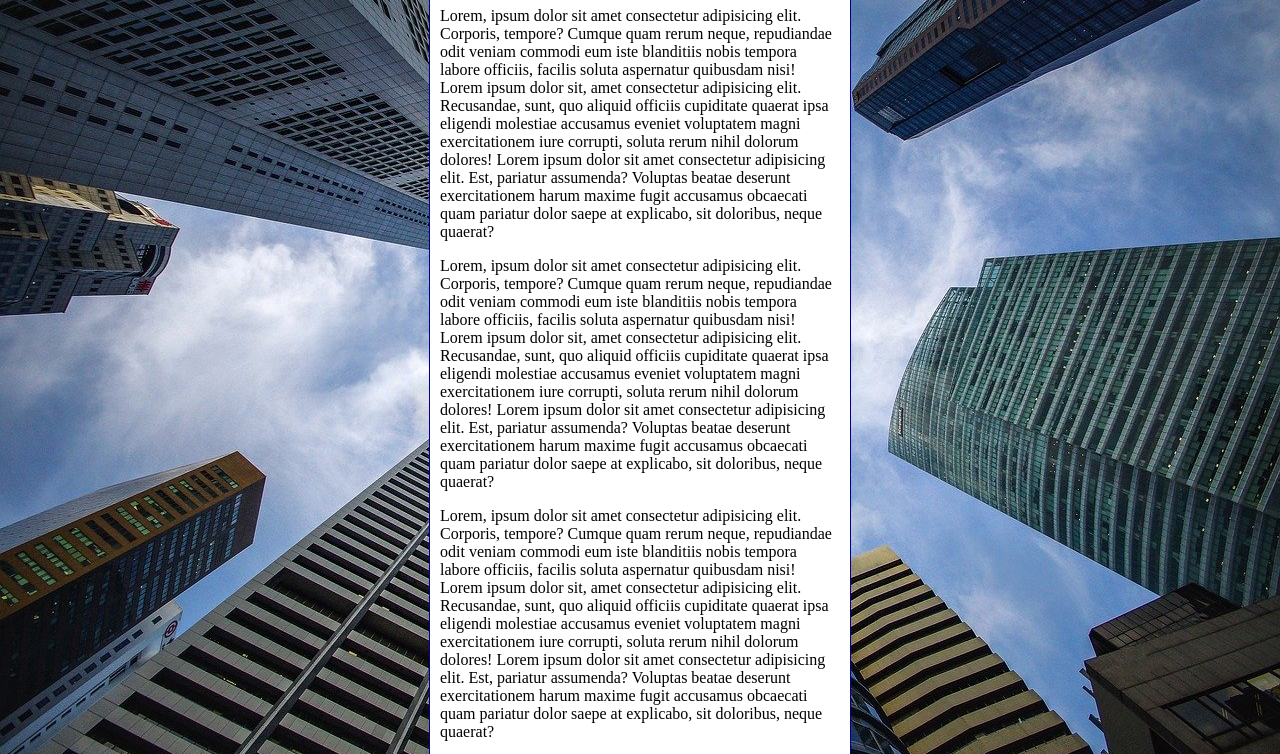
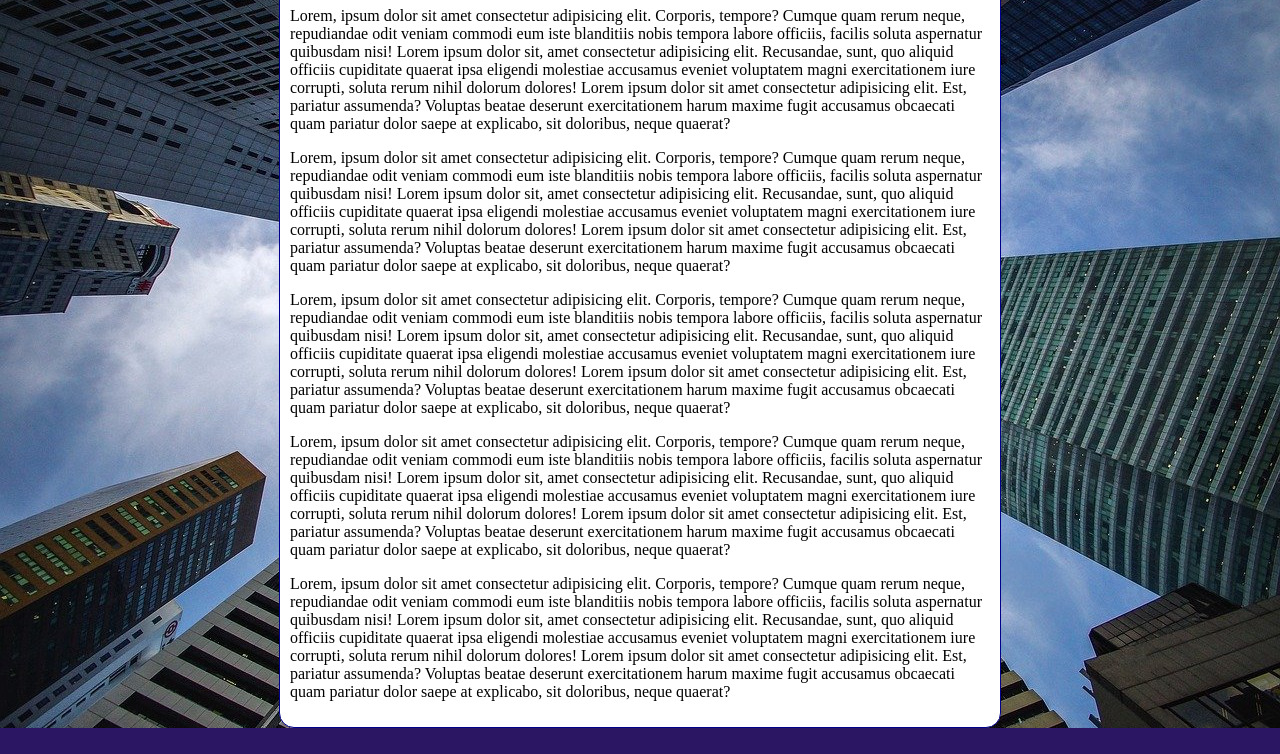
Before and after one commit to lourencotg/html-css, a plain HTML site: page exercicios/ex022/fundo006.html in a window 1280 px wide. Shown: the part 92-846 px from the top of the page. After the commit the page ends 820 px from the top, so only its background shows below. Drawn offline with Linux system fonts and the light colour scheme.

Commit message:
Update fundo006.html

```diff
--- a/exercicios/ex022/fundo006.html
+++ b/exercicios/ex022/fundo006.html
@@ -7,16 +7,26 @@
     <style>
         body {
             height: 100vh;
-            background-color: rgb(43, 22, 100);
+            /* background-color: rgb(43, 22, 100);
             background-image: url(imagens/wallpaper002.jpg);
-            background-position: center top;
+            background-position: center center;
             background-repeat: no-repeat;
+            background-size: cover;
+            background-attachment: fixed; */
+
+
+            /* Shorthand - background
+                color > image > position > repeat > [size]
+                > attachment
+            */
+
+            background: rgb(43, 22, 100) url(imagens/wallpaper002.jpg) center center no-repeat fixed;
             background-size: cover;
         }
 
         main {
             background-color: white;
-            width: 400px;
+            max-width: 700px;
             padding: 10px;
             margin: auto;
             border: 1px solid darkblue;
```
